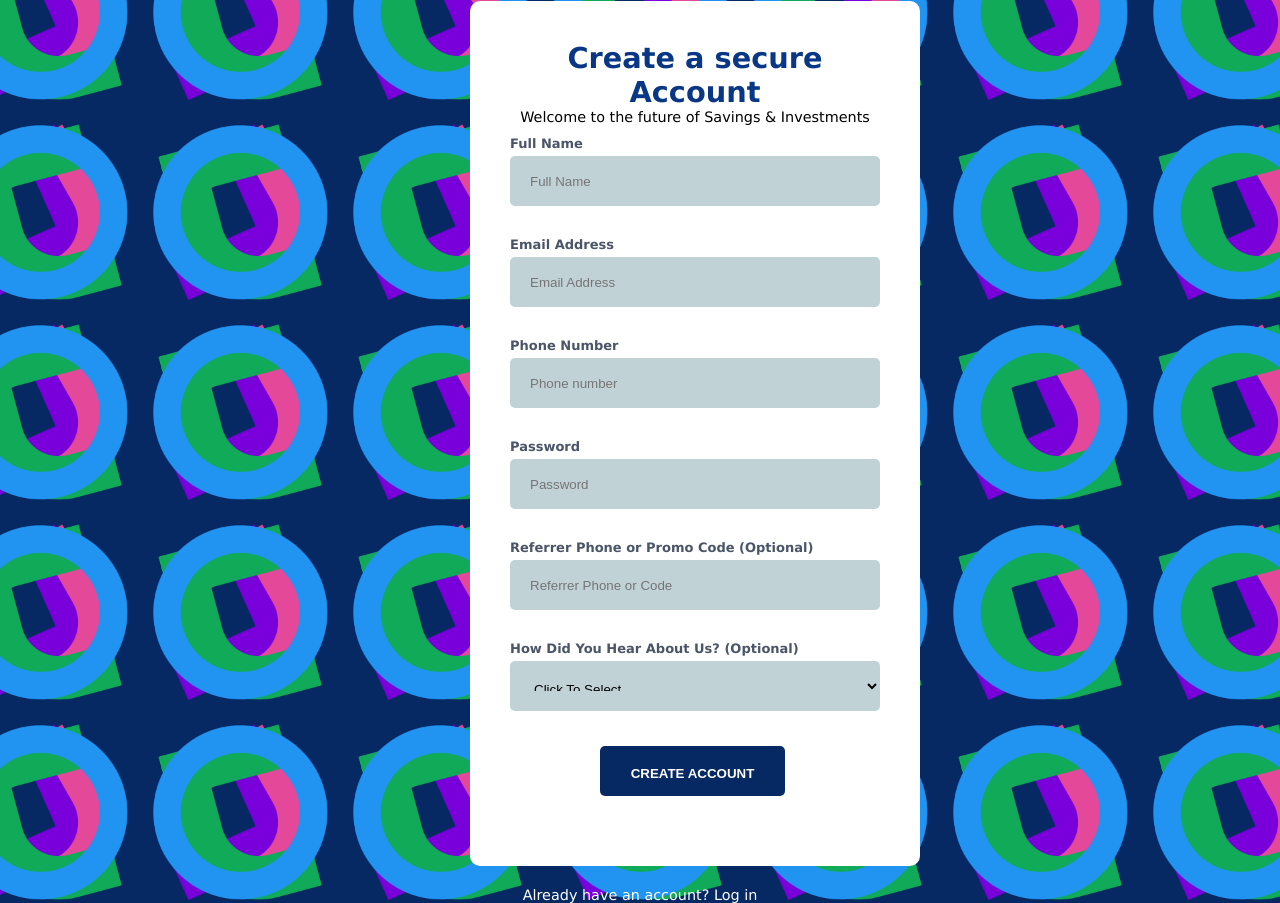
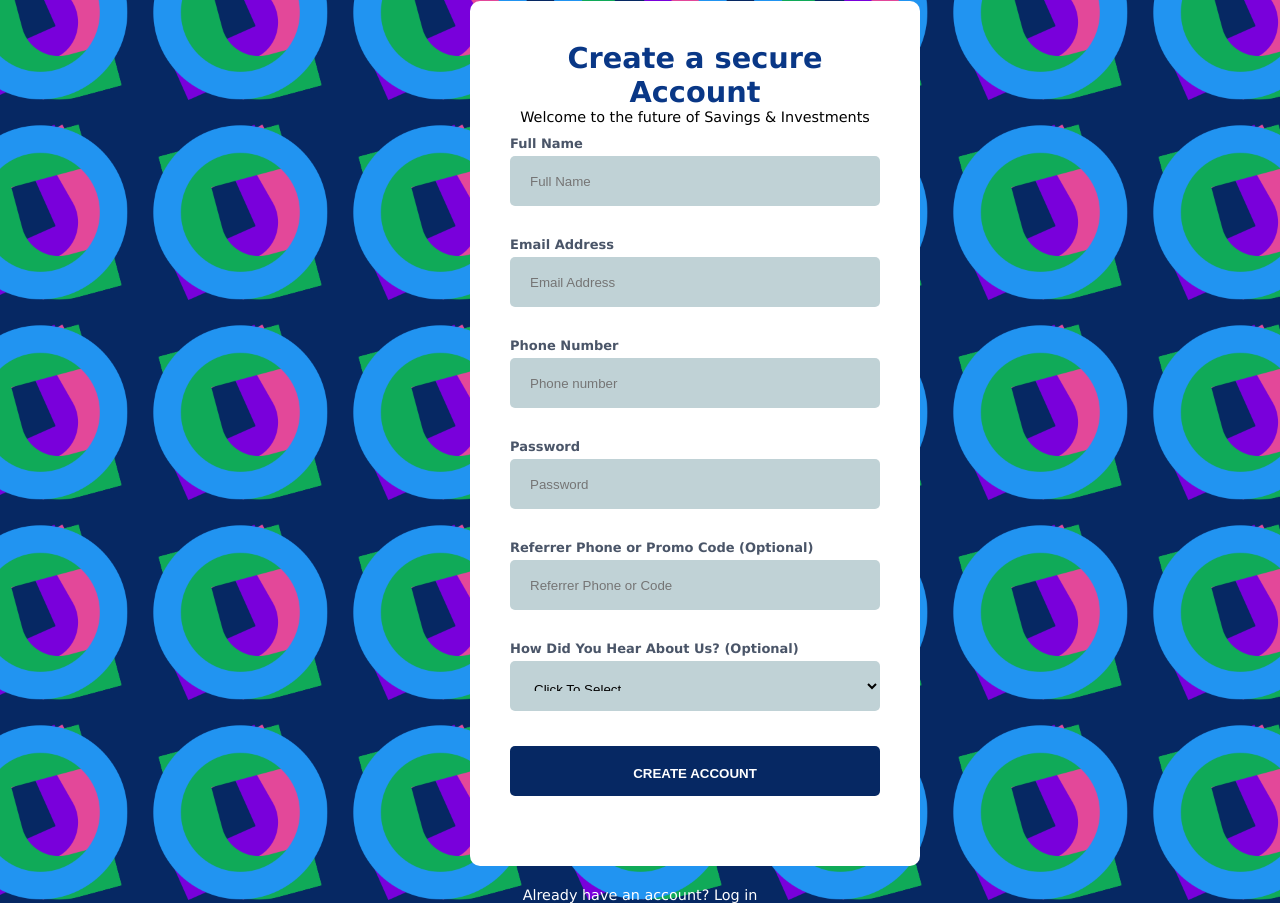
Before and after one commit to nancy77zion/piggyvest-task, a plain HTML site: page index.html in a window 1280 px wide. Shown: the part 88-991 px from the top of the page. Drawn offline with Linux system fonts and the light colour scheme.

Commit message:
changes2

```diff
--- a/style.css
+++ b/style.css
@@ -109,9 +109,8 @@
     border: none;
     padding: 30px auto;
     padding: 20px;
-    width: 50%;
+    width: 100%;
     height: 50px;
-    margin-left: 90px;
     font-weight: bold;
 }
 
```
